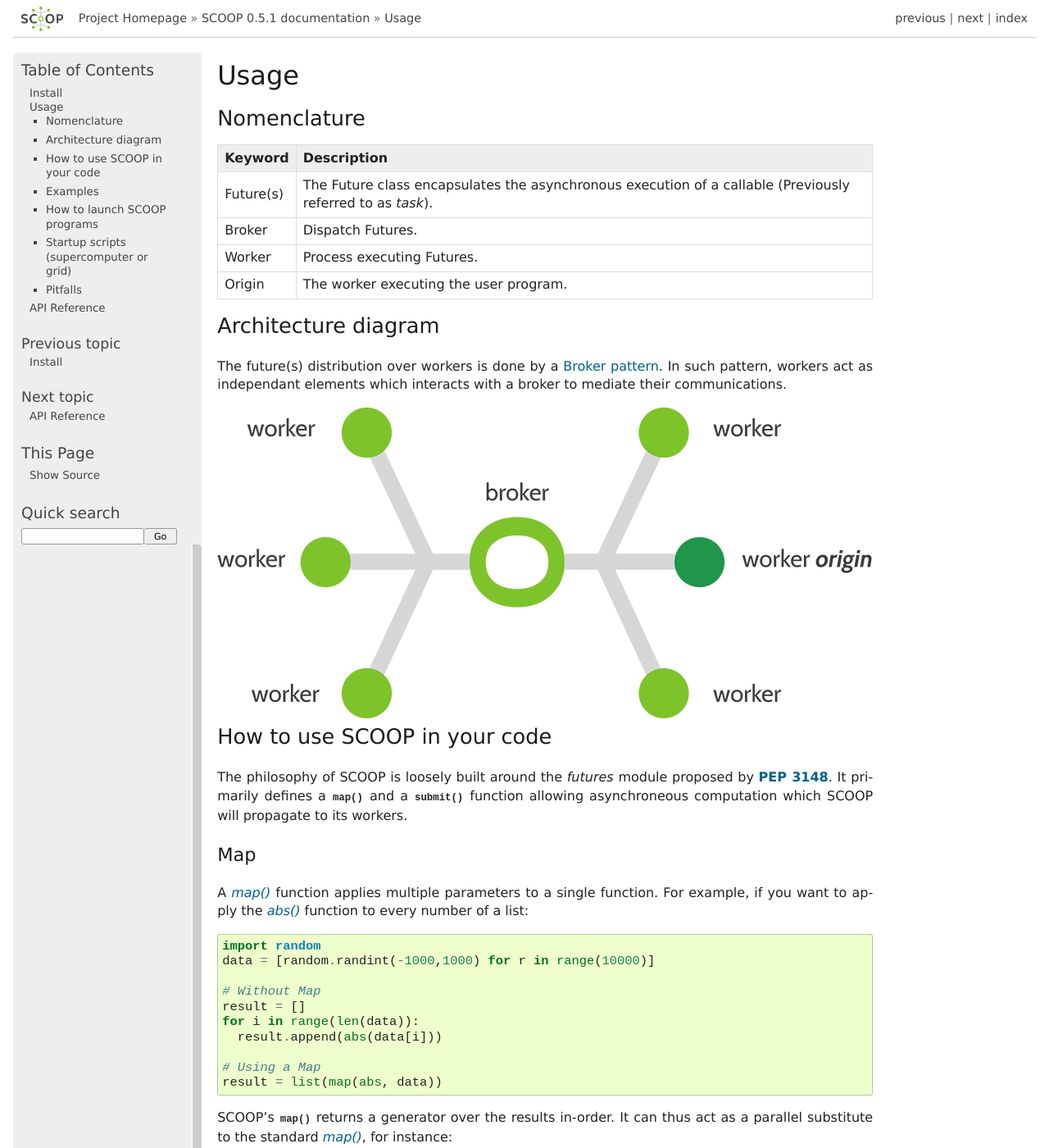
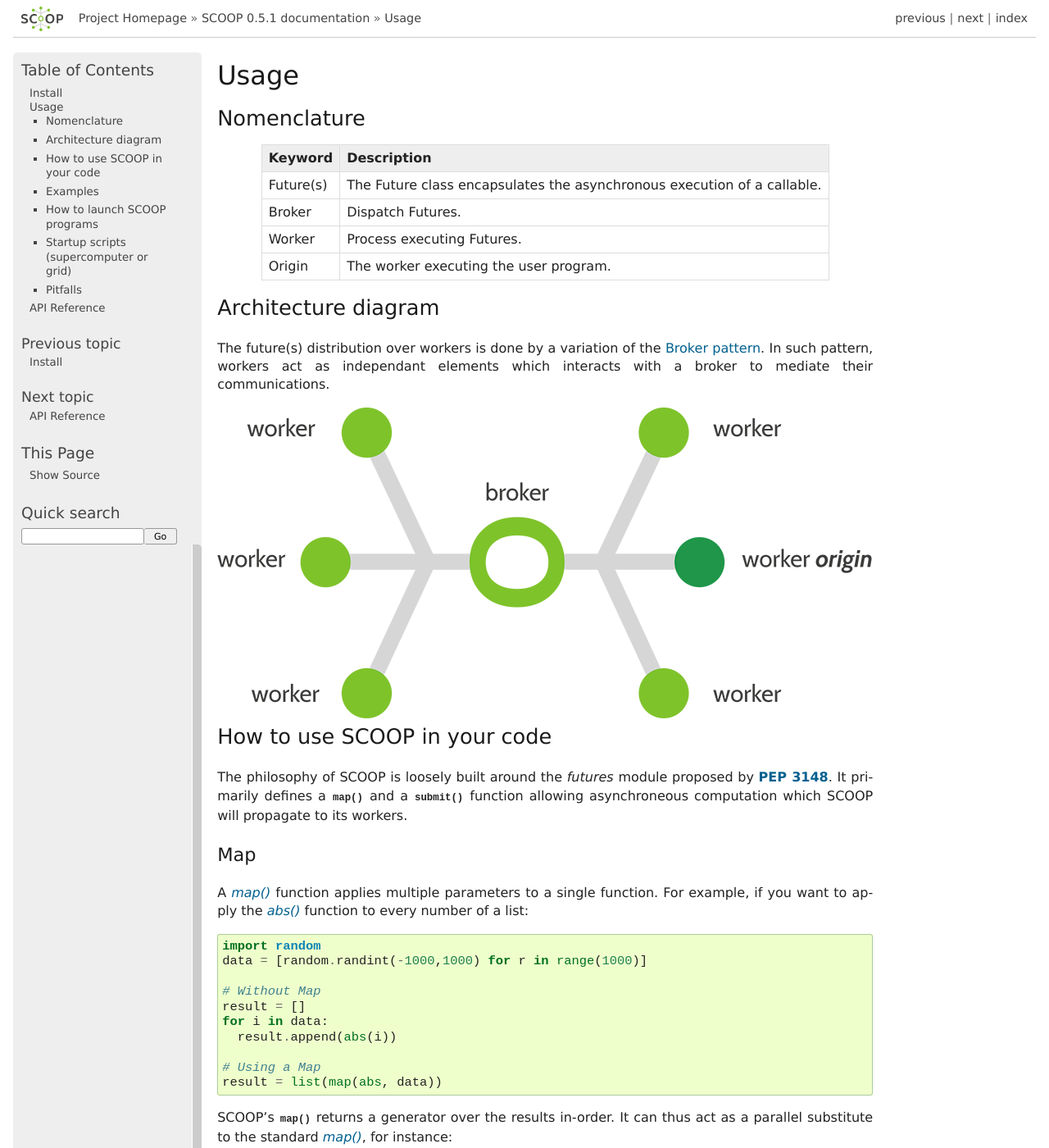
Before and after one commit to soravux/scoop, a Sphinx documentation site: the page built from doc/usage.rst, in a window 1280 px wide and 1400 px high. Shown: the whole window at 82% size. Built offline with Sphinx 7.4.7, drawn with Linux system fonts in a browser that asks for light colours; formulas are drawn with MathJax 3.

Commit message:
Changes in documentation

```diff
--- a/doc/index.rst
+++ b/doc/index.rst
@@ -58,6 +58,7 @@ The common applications of SCOOP consist of, but is not limited to:
     * Data mining
     * Data processing
     * Graph traversal
+    * Web i/o
 
 Manual
 ======
--- a/doc/install.rst
+++ b/doc/install.rst
@@ -44,5 +44,4 @@ you can do as such::
 
     If your remote hosts needs special configuration (non-default port, some
     specified username, etc.), you should do it in your ssh client
-    configuration file (by default ``~/.ssh/config``). Please  as to how
-    to configure and personalize your hosts connections.
+    configuration file (by default ``~/.ssh/config``).
--- a/doc/usage.rst
+++ b/doc/usage.rst
@@ -9,7 +9,7 @@ Nomenclature
 =========== =======================================================================================================================================
   Keyword   Description
 =========== =======================================================================================================================================
-Future(s)   The Future class encapsulates the asynchronous execution of a callable (Previously referred to as `task`).
+Future(s)   The Future class encapsulates the asynchronous execution of a callable.
 Broker      Dispatch Futures.
 Worker      Process executing Futures.
 Origin      The worker executing the user program.
@@ -18,7 +18,7 @@ Origin      The worker executing the user program.
 Architecture diagram
 --------------------
 
-The future(s) distribution over workers is done by a
+The future(s) distribution over workers is done by a variation of the
 `Broker pattern <http://zguide.zeromq.org/page:all#A-Request-Reply-Broker>`_.
 In such pattern, workers act as independant elements which interacts with a
 broker to mediate their communications.
@@ -41,12 +41,12 @@ A |map()|_ function applies multiple parameters to a single function. For
 example, if you want to apply the |abs()|_ function to every number of a list::
 
     import random
-    data = [random.randint(-1000,1000) for r in range(10000)]
+    data = [random.randint(-1000,1000) for r in range(1000)]
 
     # Without Map
     result = []
-    for i in range(len(data)):
-      result.append(abs(data[i]))
+    for i in data:
+      result.append(abs(i))
 
     # Using a Map
     result = list(map(abs, data))
@@ -61,7 +61,7 @@ instance::
     # Script to be launched with: python -m scoop scriptName.py
     import random
     from scoop import futures
-    data = [random.randint(-1000,1000) for r in range(2**16)]
+    data = [random.randint(-1000,1000) for r in range(1000)]
 
     if __name__ == '__main__':
         # Python's standard serial function
```
Also changed, not shown: other parts of doc/install.rst (+1 -1 lines).
